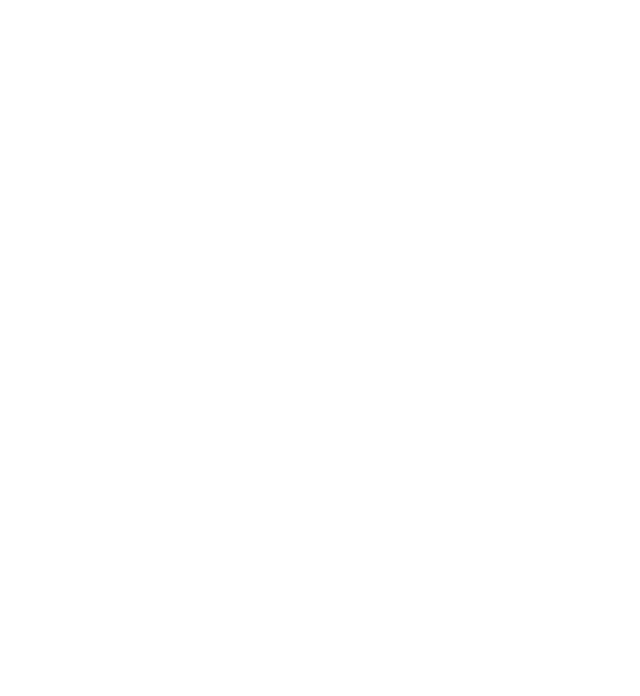
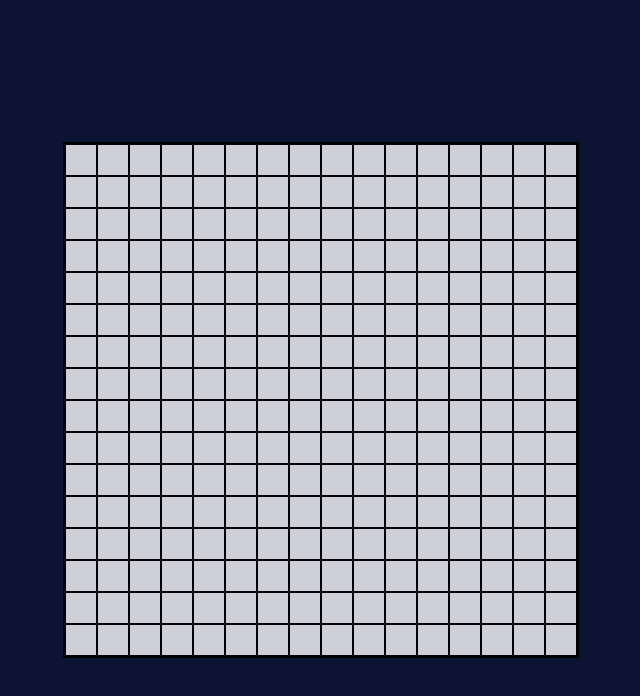
Before and after one commit to prafullgarg/etch-a-sketch, a plain HTML site: page index.html in a window 1280 px wide. Shown: the whole page, without its empty margins (319-959 px from the left). Drawn offline with Linux system fonts and the light colour scheme.

Commit message:
feat: Create 16X16 grid using CSS
Applied flex box model to form an grid which contains 16x16 square grid items of edges 32px.

```diff
--- a/index.html
+++ b/index.html
@@ -3,6 +3,7 @@
 <head>
     <meta charset="UTF-8">
     <meta name="viewport" content="width=device-width, initial-scale=1.0">
+    <link rel="stylesheet" href="style.css">
     <title>Etch-A-Sketch</title>
 </head>
 <body>
--- /dev/null
+++ b/style.css
@@ -0,0 +1,29 @@
+*{
+    margin: 0;
+    padding: 0;
+}
+
+body {
+    display: flex;
+    flex-wrap: wrap;
+    justify-content: center;
+    align-items: center;
+    height: 100vh;
+    background-color: rgb(13, 20, 51)
+}
+
+.grid{
+    display: flex;
+    flex-wrap: wrap;
+    width: 512px;
+    height: 512px;
+    background-color: rgb(205, 206, 216);
+    border: 2px solid black;
+}
+
+.grid-item {
+    width: 32px;
+    height: 32px;
+    border: 1px solid black;
+    box-sizing: border-box;
+}
```
